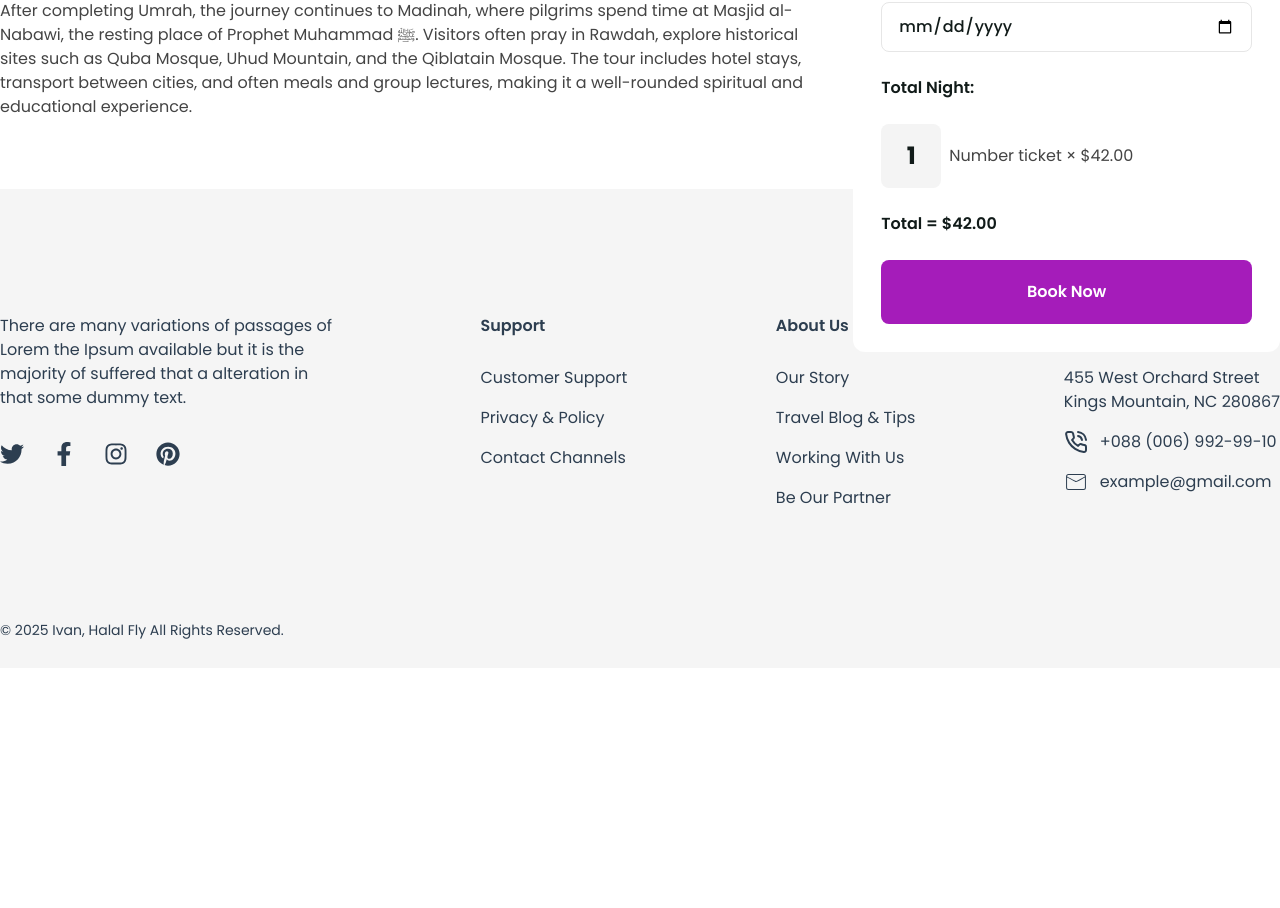
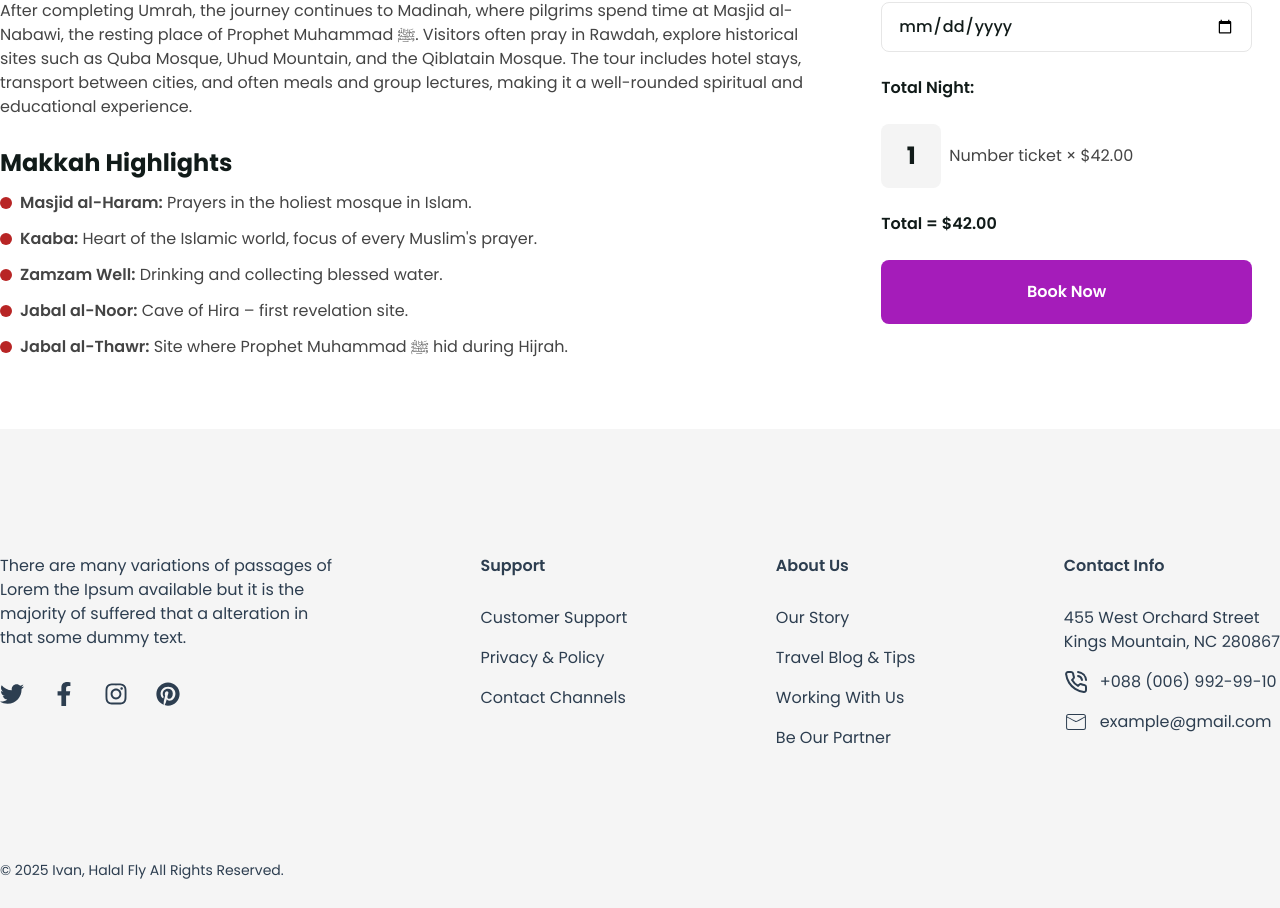
Before and after one commit to theashrafislam/halal-fly, a Next.js app: page /card-details/1 in a window 1280 px wide. Shown: the part 1104-2012 px from the top of the page. Before the commit the page ends 1772 px from the top, so only its background shows below. Built offline with nearby package versions, Linux system fonts and the light colour scheme.

Commit message:
added hightlight

```diff
--- a/src/app/Components/CardDetails/DetailsHero.jsx
+++ b/src/app/Components/CardDetails/DetailsHero.jsx
@@ -224,6 +224,31 @@ const DetailsHero = () => {
                             After completing Umrah, the journey continues to Madinah, where pilgrims spend time at Masjid al-Nabawi, the resting place of Prophet Muhammad ﷺ. Visitors often pray in Rawdah, explore historical sites such as Quba Mosque, Uhud Mountain, and the Qiblatain Mosque. The tour includes hotel stays, transport between cities, and often meals and group lectures, making it a well-rounded spiritual and educational experience.
                         </p>
                     </div>
+
+                    {/* Makkah Highlights */}
+                    <div className='mt-7 flex flex-col gap-3'>
+                        <h6 className='text-2xl font-bold'>Makkah Highlights</h6>
+                        <div className='flex items-center gap-2'>
+                            <div className='w-3 h-3 rounded-full bg-[#B82525]'></div>
+                            <p className='text-base text-[#444]'><span className='font-semibold'>Masjid al-Haram:</span> Prayers in the holiest mosque in Islam.</p>
+                        </div>
+                        <div className='flex items-center gap-2'>
+                            <div className='w-3 h-3 rounded-full bg-[#B82525]'></div>
+                            <p className='text-base text-[#444]'><span className='font-semibold'>Kaaba:</span> Heart of the Islamic world, focus of every Muslim's prayer.</p>
+                        </div>
+                        <div className='flex items-center gap-2'>
+                            <div className='w-3 h-3 rounded-full bg-[#B82525]'></div>
+                            <p className='text-base text-[#444]'><span className='font-semibold'>Zamzam Well:</span> Drinking and collecting blessed water.</p>
+                        </div>
+                        <div className='flex items-center gap-2'>
+                            <div className='w-3 h-3 rounded-full bg-[#B82525]'></div>
+                            <p className='text-base text-[#444]'><span className='font-semibold'>Jabal al-Noor:</span> Cave of Hira – first revelation site.</p>
+                        </div>
+                        <div className='flex items-center gap-2'>
+                            <div className='w-3 h-3 rounded-full bg-[#B82525]'></div>
+                            <p className='text-base text-[#444]'><span className='font-semibold'>Jabal al-Thawr:</span> Site where Prophet Muhammad ﷺ hid during Hijrah.</p>
+                        </div>
+                    </div>
                 </div>
             </div>
 
```
